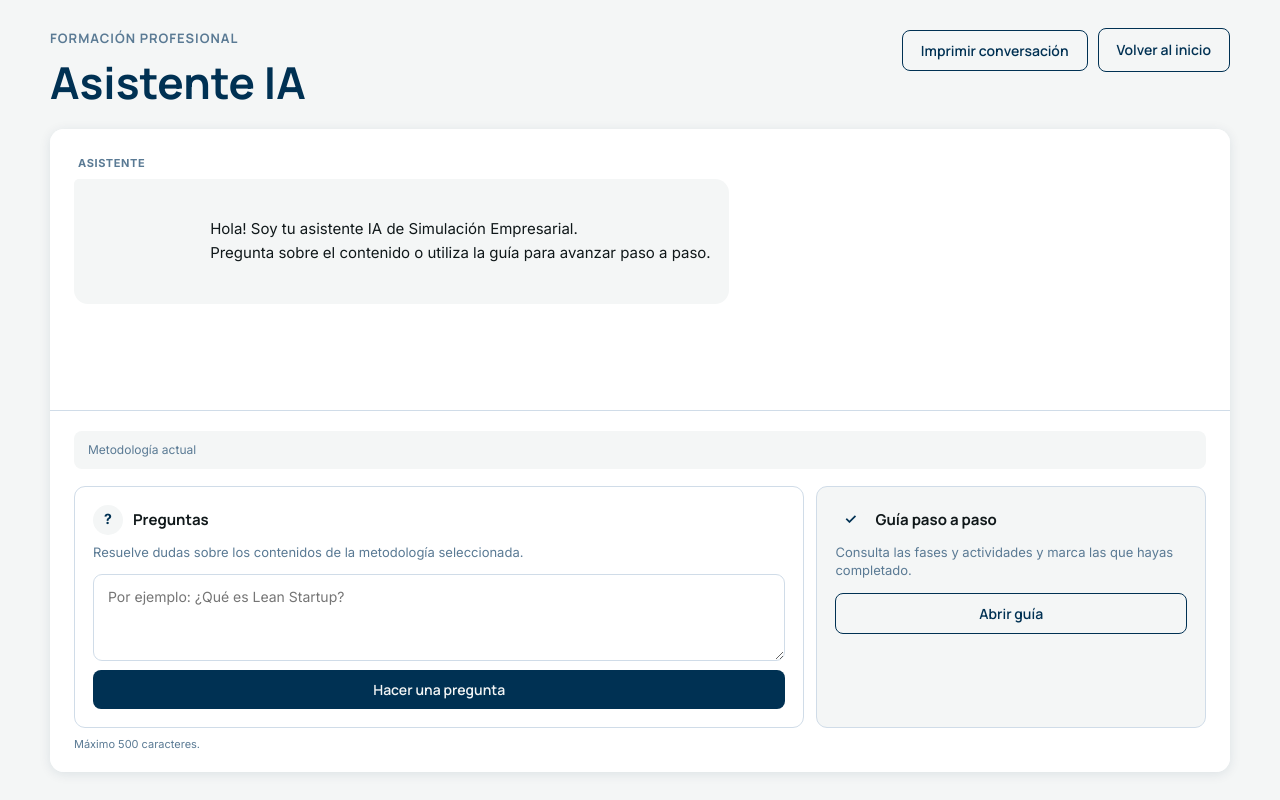
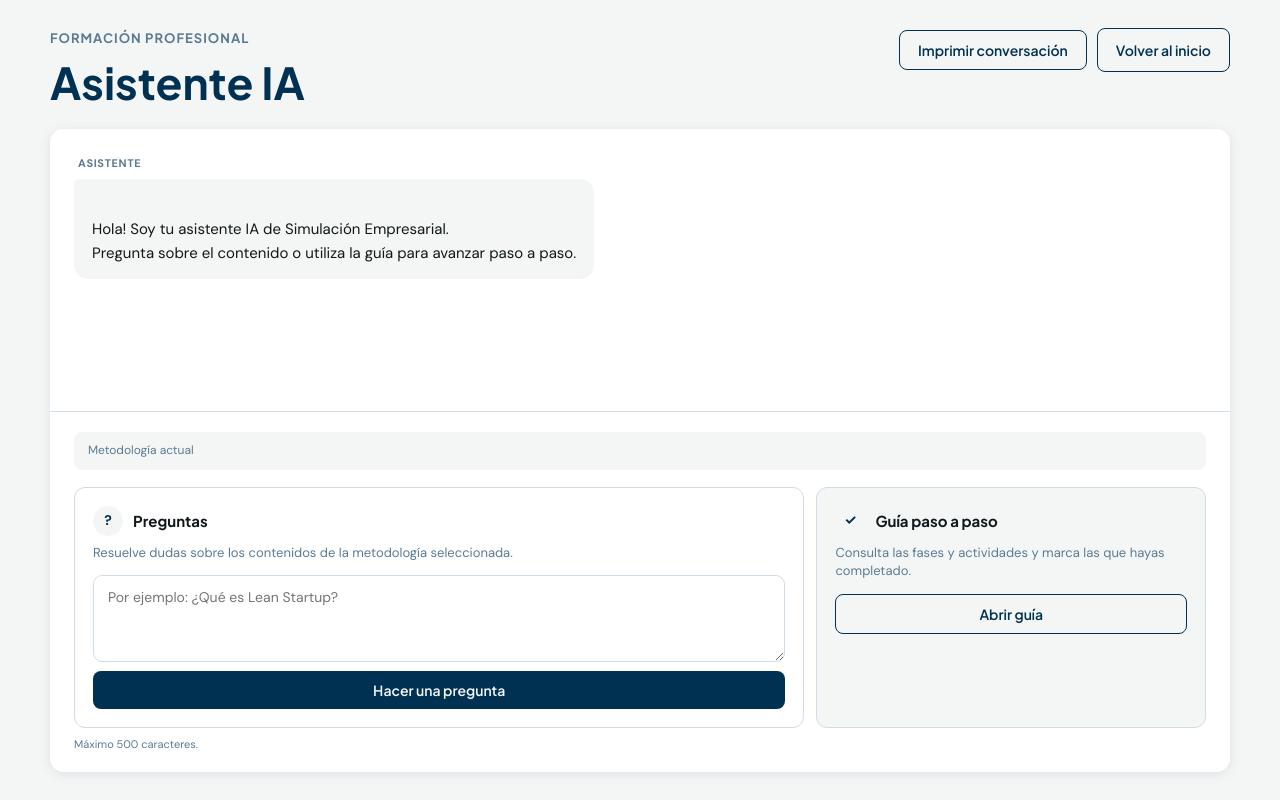
Before and after one commit to Violetarki/Proyecto-IA-FP, a Flask app: page /chat in a window 1280 px wide. Run offline with Flask 3, Linux system fonts and the light colour scheme.

Commit message:
Refactor prompt formatting and update UI fonts
Improve prompt construction and tweak UI typography/spacing. In src/rag/prompt_builder.py: add textwrap.dedent, move logger definition, and normalize multiline f-strings to produce clean, trimmed prompts. In web/static/styles.css: change UI fonts to Plus Jakarta Sans/DM Sans and set button white-space to pre-line for improved wrapping. In web/templates/*.html: update Google Fonts links to match new fonts and add a small head comment. These are non-functional UI/formatting improvements to prompts and front-end presentation.

```diff
--- a/web/static/styles.css
+++ b/web/static/styles.css
@@ -1,7 +1,7 @@
 :root {
     /* Fuentes */
-    --font-ui: "Manrope", "Segoe UI", sans-serif;
-    --font-texto: "Inter", "Segoe UI", sans-serif;
+    --font-ui: "Plus Jakarta Sans", "Inter", sans-serif;
+    --font-texto: "DM Sans", "Inter", sans-serif;
 
 /* Colores */
     --color-bg: #F4F6F6;
@@ -779,7 +779,7 @@ button,
     font-size: 15px;
     line-height: 1.65;
     overflow-wrap: anywhere;
-    white-space: pre-wrap;
+    white-space: pre-line;
 }
 
 .mensaje-bot {
--- a/web/templates/chatbot.html
+++ b/web/templates/chatbot.html
@@ -5,10 +5,11 @@
     <meta charset="UTF-8">
     <meta name="viewport" content="width=device-width, initial-scale=1.0">
     <title>Asistente IA para FP</title>
+    <!-- In head -->
     <link rel="preconnect" href="https://fonts.googleapis.com">
     <link rel="preconnect" href="https://fonts.gstatic.com" crossorigin>
     <link
-        href="https://fonts.googleapis.com/css2?family=Inter:wght@400;500;600;700&family=Manrope:wght@500;600;700&display=swap"
+        href="https://fonts.googleapis.com/css2?family=Plus+Jakarta+Sans:wght@400;500;600;700&family=DM+Sans:wght@400;500;700&display=swap"
         rel="stylesheet">
     <link rel="stylesheet" href="{{ url_for('static', filename='styles.css') }}">
 </head>
--- a/web/templates/gestion_documentos.html
+++ b/web/templates/gestion_documentos.html
@@ -9,10 +9,11 @@
     >
 
     <title>Gestión de documentos</title>
+    <!-- In head -->
     <link rel="preconnect" href="https://fonts.googleapis.com">
     <link rel="preconnect" href="https://fonts.gstatic.com" crossorigin>
     <link
-        href="https://fonts.googleapis.com/css2?family=Inter:wght@400;500;600;700&family=Manrope:wght@500;600;700&display=swap"
+        href="https://fonts.googleapis.com/css2?family=Plus+Jakarta+Sans:wght@400;500;600;700&family=DM+Sans:wght@400;500;700&display=swap"
         rel="stylesheet">
 
     <link
--- a/web/templates/inicio.html
+++ b/web/templates/inicio.html
@@ -9,10 +9,11 @@
     >
 
     <title>Asistente IA para FP</title>
+    <!-- In head -->
     <link rel="preconnect" href="https://fonts.googleapis.com">
     <link rel="preconnect" href="https://fonts.gstatic.com" crossorigin>
     <link
-        href="https://fonts.googleapis.com/css2?family=Inter:wght@400;500;600;700&family=Manrope:wght@500;600;700&display=swap"
+        href="https://fonts.googleapis.com/css2?family=Plus+Jakarta+Sans:wght@400;500;600;700&family=DM+Sans:wght@400;500;700&display=swap"
         rel="stylesheet">
 
     <link
--- a/web/templates/login.html
+++ b/web/templates/login.html
@@ -9,10 +9,11 @@
     >
 
     <title>Acceso para profesores</title>
+    <!-- In head -->
     <link rel="preconnect" href="https://fonts.googleapis.com">
     <link rel="preconnect" href="https://fonts.gstatic.com" crossorigin>
     <link
-        href="https://fonts.googleapis.com/css2?family=Inter:wght@400;500;600;700&family=Manrope:wght@500;600;700&display=swap"
+        href="https://fonts.googleapis.com/css2?family=Plus+Jakarta+Sans:wght@400;500;600;700&family=DM+Sans:wght@400;500;700&display=swap"
         rel="stylesheet">
 
     <link
```
Also changed, not shown: src/rag/prompt_builder.py (+30 -29 lines), 1 other file.
